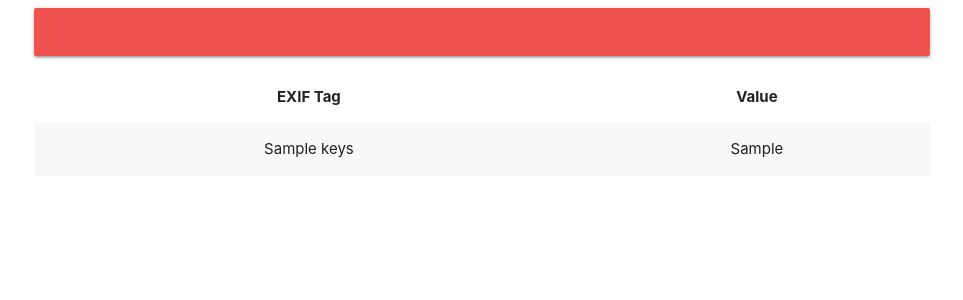
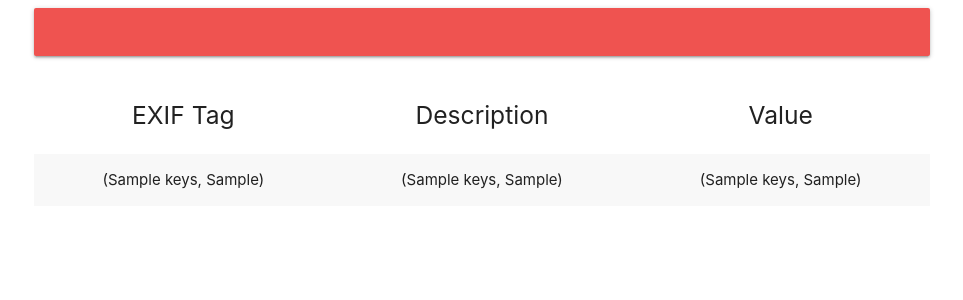
Before and after one commit to Temujin18/exif_viewer, a Flask app: template templates/exifdata.html in a window 1280 px wide. Shown: the top 300 px of the page, without its empty margins (158-1121 px from the left). Run offline with Flask 2, Linux system fonts and the light colour scheme; the template is opened without the code that fills it: most values are stand-ins (such as "Sample title", 1, 10 or a date in 2020).

Commit message:
Added description and single names

```diff
--- a/app.py
+++ b/app.py
@@ -1,6 +1,8 @@
 from flask import Flask, request, render_template, flash
 from utils.exif_extractor import get_exif_exiv2
+import pyexiv2
 import os
+from contextlib import suppress
 
 app = Flask(__name__)
 app.config.from_object('config')
@@ -17,8 +19,8 @@
             image = request.files["exif-image"]
             imagepath = os.path.join(app.config['UPLOAD_FOLDER'],'tmp.jpg')
             image.save(imagepath)
-            exif_data = {key:value for key, value in get_exif_exiv2(imagepath)}
-
+            with suppress(AttributeError):
+                exif_data = {key:values for key, values in get_exif_exiv2(imagepath)}
         if not exif_data:
             flash('{} has no EXIF data or is not a valid image file. '.format(image.filename))
         else:
--- a/templates/exifdata.html
+++ b/templates/exifdata.html
@@ -18,16 +18,18 @@
       <table class="striped highlight centered responsive-table">
         <thead>
           <tr>
-              <th>EXIF Tag</th>
-              <th>Value</th>
+              <th><h5>EXIF Tag</h5></th>
+              <th><h5>Description</h5></th>
+              <th><h5>Value</h5></th>
           </tr>
         </thead>
 
         <tbody>
           {% for keys, values in exif_dict.items() %}
           <tr>
-          <td class="text-nowrap text-center">{{ keys }}</td>
-          <td class="text-left" style="word-break: break-all;" >{{ values }}</td>
+          <td class="text-nowrap text-center">{{ values[0] }}</td>
+          <td class="text-left">{{ values[1] }}</td>
+          <td class="text-left">{{ values[2] }}</td>
           </tr>
           {% endfor %}
         </tbody>
--- a/templates/index.html
+++ b/templates/index.html
@@ -35,7 +35,7 @@
         <div class="row">
           <div class="col l6 s12">
             <h5 class="white-text">Personal Project for Learning Web Development in Python.</h5>
-            <p class="grey-text text-lighten-4">Made using very basic knowledge of : Flask, Materialize CSS, and py3exiv2 library. :) </p>
+            <p class="grey-text text-lighten-4">Made with: Flask, Materialize CSS, and py3exiv2 library. :) </p>
           </div>
         </div>
       </div>
--- a/utils/exif_extractor.py
+++ b/utils/exif_extractor.py
@@ -10,6 +10,6 @@
         metadata = pyexiv2.ImageMetadata(imagepath)
         metadata.read()
         for key,values in metadata.items():
-            yield key,values.human_value
+            yield key,[values.name,values.description,values.human_value]
     except:
         pass
```
